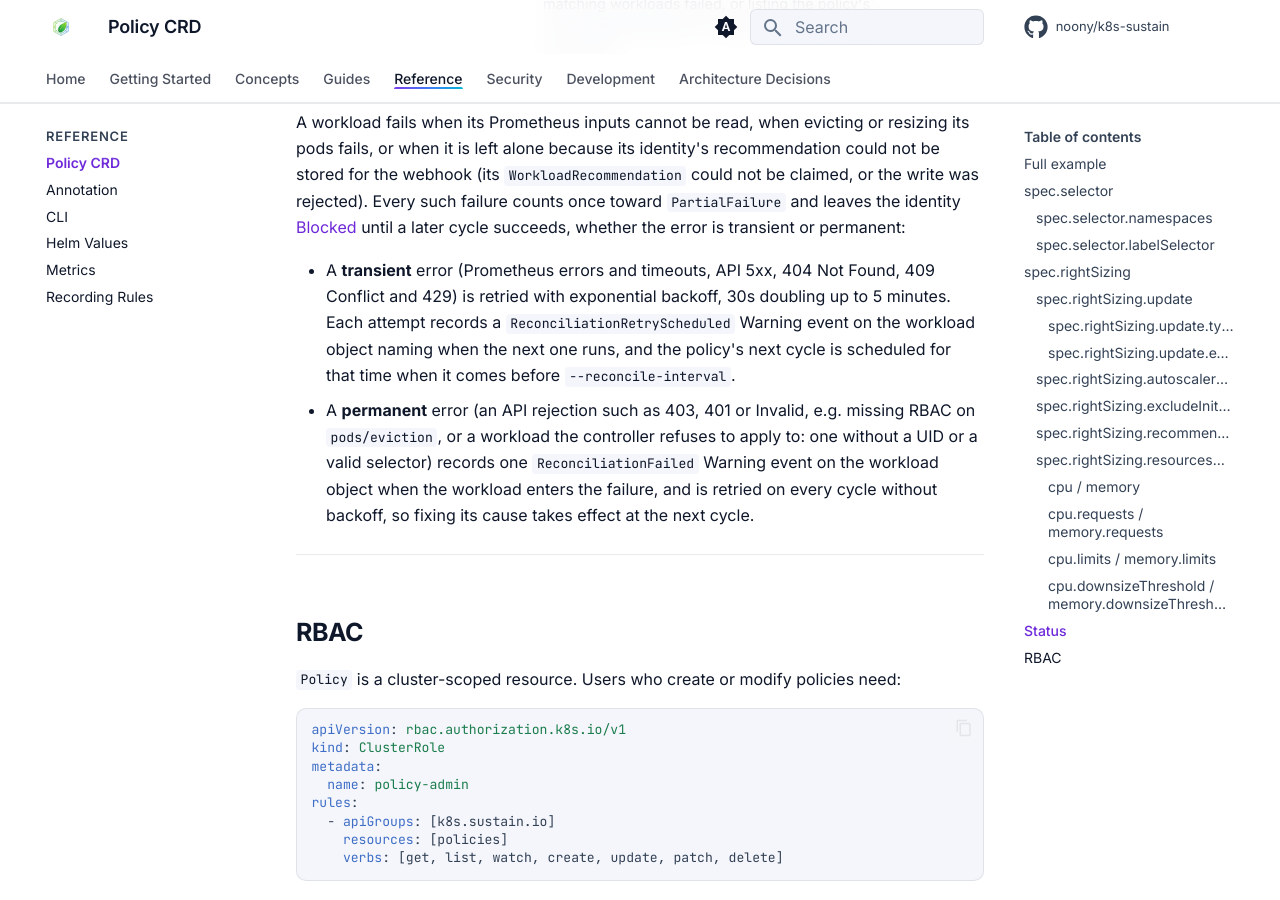
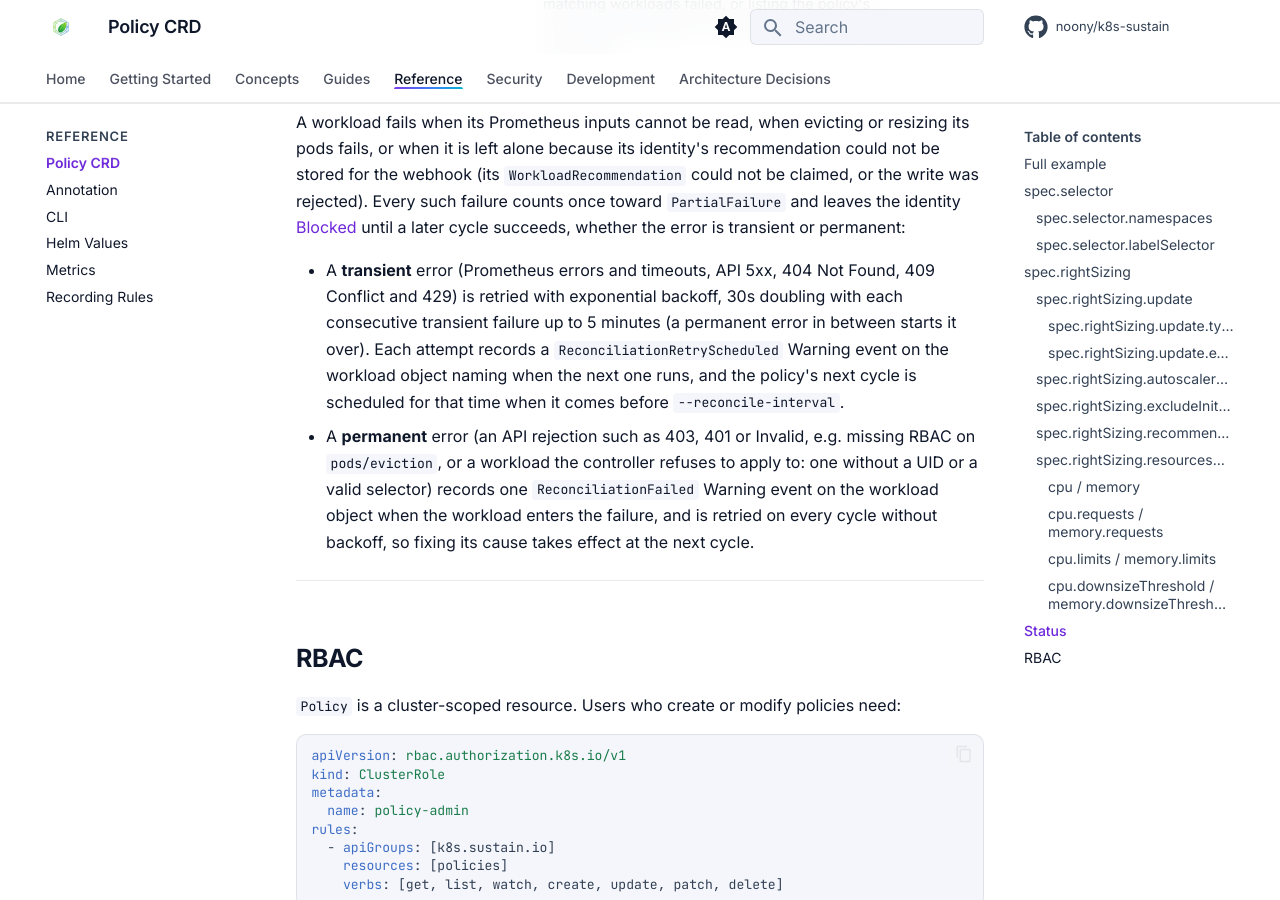
Before and after one commit to noony/k8s-sustain, an MkDocs documentation site: the page built from docs/reference/policy.md, in a window 1280 px wide and 900 px high, scrolled down 8774 px. Built offline with MkDocs 1.6.1 and Material for MkDocs 9.7.7, drawn with Linux system fonts in a browser that asks for light colours; comment, search, counter and statistics services are not loaded; the version menu is left out.

Commit message:
fix(controller): retry backoff grows only with consecutive transient failures

```diff
--- a/docs/reference/policy.md
+++ b/docs/reference/policy.md
@@ -262,11 +262,12 @@ Every such failure counts once toward `PartialFailure` and leaves the identity
 cycle succeeds, whether the error is transient or permanent:
 
 - A **transient** error (Prometheus errors and timeouts, API 5xx, 404 Not
-  Found, 409 Conflict and 429) is
-  retried with exponential backoff, 30s doubling up to 5 minutes. Each
-  attempt records a `ReconciliationRetryScheduled` Warning event on the
-  workload object naming when the next one runs, and the policy's next cycle
-  is scheduled for that time when it comes before `--reconcile-interval`.
+  Found, 409 Conflict and 429) is retried with exponential backoff, 30s
+  doubling with each consecutive transient failure up to 5 minutes (a
+  permanent error in between starts it over). Each attempt records a
+  `ReconciliationRetryScheduled` Warning event on the workload object naming
+  when the next one runs, and the policy's next cycle is scheduled for that
+  time when it comes before `--reconcile-interval`.
 - A **permanent** error (an API rejection such as 403, 401 or Invalid, e.g.
   missing RBAC on `pods/eviction`, or a workload the controller refuses to
   apply to: one without a UID or a valid selector) records one `ReconciliationFailed`
```
Also changed, not shown: CONTEXT.md (+1 -1 lines), docs/concepts/architecture.md (+1 -1 lines), docs/development.md (+1 -1 lines), docs/reference/metrics.md (+1 -1 lines), 2 other files.
